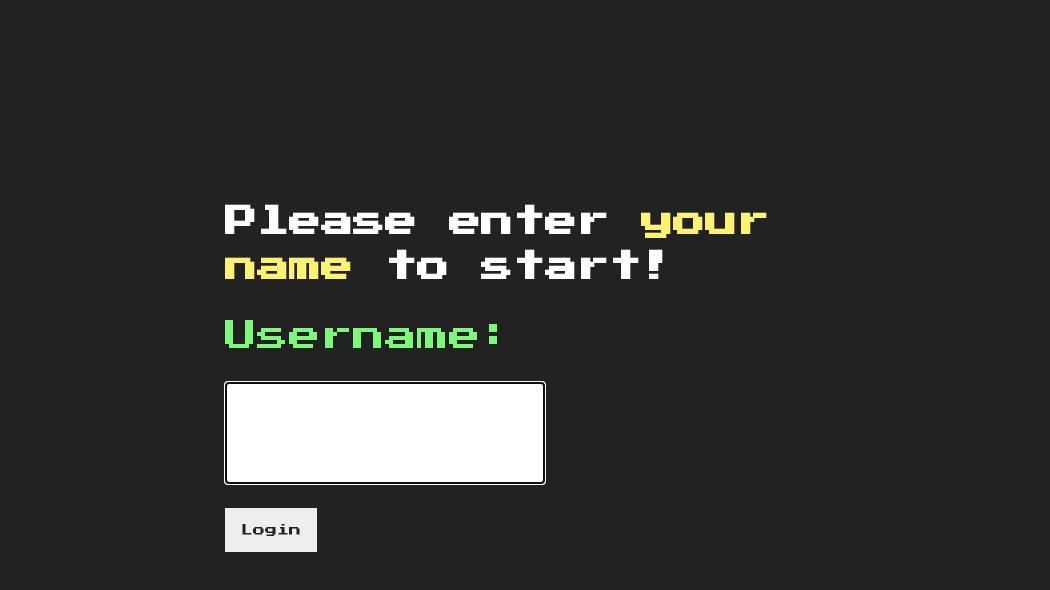
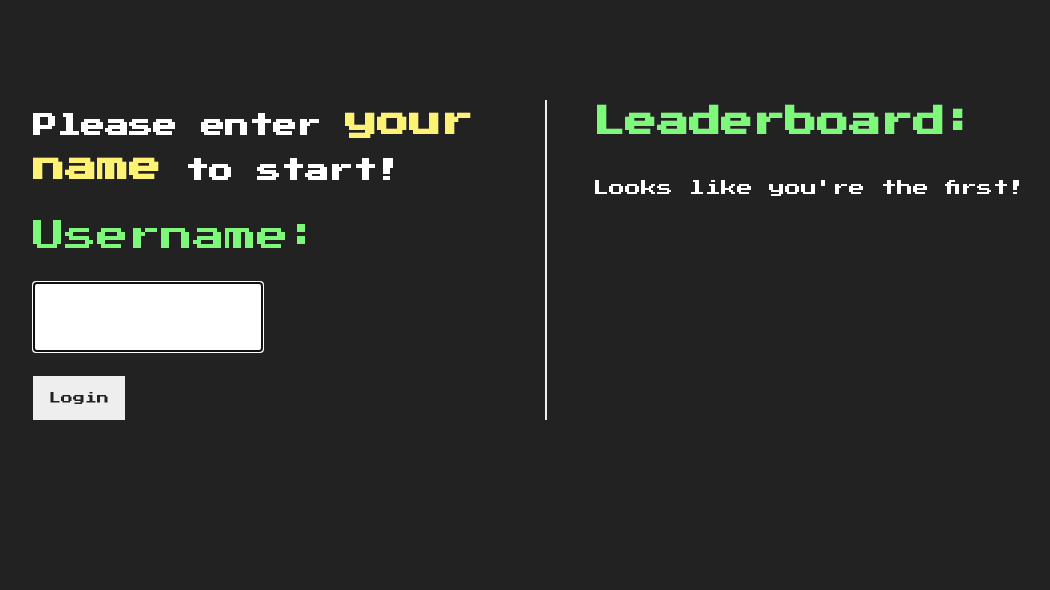
Before and after one commit to jonlld/the-amazing-math-machine, a React (Create React App) app: page / in a window 1280 px wide. Shown: the top 590 px of the page, without its empty margins (95-1145 px from the left). Built offline with nearby package versions, Linux system fonts and the light colour scheme.

Commit message:
Add leaderboard placeholder elements

```diff
--- a/src/Login.tsx
+++ b/src/Login.tsx
@@ -22,20 +22,22 @@ function Login({ onLogIn }: LoginProps): JSX.Element {
     // to animate fade-in
     setTimeout(() => {
       containerRef.current?.classList.remove("hidden");
+      containerRef.current?.classList.remove("shift-down");
     }, 0);
   }, []);
 
   return (
-    <main ref={containerRef} className="login-container hidden">
-      <h1 className="login-title">
+    <main ref={containerRef} className="login--container hidden shift-down">
+      <section>
+        <h1 className="login--title">
           Please enter <span>your name</span> to start!
         </h1>
         <form onSubmit={onSubmitHandler}>
-        <label className="login-label" htmlFor="user">
+          <label className="login--label" htmlFor="user">
             <span className="username">Username:</span>
           </label>
           <input
-          className="login-input"
+            className="login--input"
             ref={nameInputRef}
             id="user"
             type="text"
@@ -44,6 +46,11 @@ function Login({ onLogIn }: LoginProps): JSX.Element {
           ></input>
           <button className="btn login-button">Login</button>
         </form>
+      </section>
+      <section className="leaderboard--container">
+        <h1 className="leaderboard--title">Leaderboard:</h1>
+        <p>Looks like you're the first!</p>
+      </section>
     </main>
   );
 }
--- a/src/index.css
+++ b/src/index.css
@@ -34,28 +34,44 @@ span.username {
   color: rgb(125, 248, 123);
 }
 
-/* *********** LOGIN CLASSES *********** */
+/* *********** LOGIN & LEADERBOARD CLASSES *********** */
 
-.login-container {
-  max-width: 50%;
-  margin: 200px auto;
-  transition: all 0.5s;
+.login--container {
+  /* center main container */
+  margin: 100px auto;
+  max-width: 80%;
+  /* layout of the sections */
+  display: grid;
+  grid-template-columns: 1fr 1fr;
+  /* transition */
+  transition: all 0.5s ease-out;
 }
 
-.login-title,
-.login-label {
+.login--title,
+.login--label {
   margin-bottom: 24px;
 }
 
-.login-input {
+.login--input {
   font-family: inherit;
   font-weight: bold;
   font-size: 42px;
   border: 2px solid rgb(254, 242, 117);
   display: block;
-  width: 50%;
-  padding: 28px;
+  width: 45%;
+  padding: 12px;
   transition: all 2s ease-out;
+}
+
+.leaderboard--container {
+  border-left: 2px solid #eee;
+  padding-left: 46px;
+}
+
+.leaderboard--title {
+  font-size: 32px;
+  color: rgb(125, 248, 123);
+  margin-bottom: 32px;
 }
 
 /* *********** CHOOSE GAME *********** */
@@ -194,6 +210,7 @@ span.username {
   font-size: 12px;
   padding: 16px;
   font-family: inherit;
+  cursor: pointer;
 }
 
 .login-button {
@@ -213,16 +230,15 @@ span.username {
   background-color: rgb(232, 246, 210);
 }
 
-.btn__add {
-}
+/* .btn__add {
+} */
 
 .btn__subtract {
   background-color: rgb(254, 242, 117);
 }
 
-.btn__multiply {
-  /*  */
-}
+/* .btn__multiply {
+} */
 
 .btn__random {
   margin: 0;
```
Lines whose indentation alone changed are shown as unchanged.
